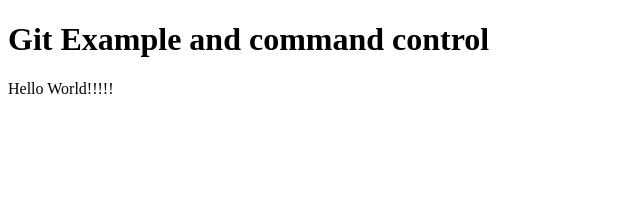
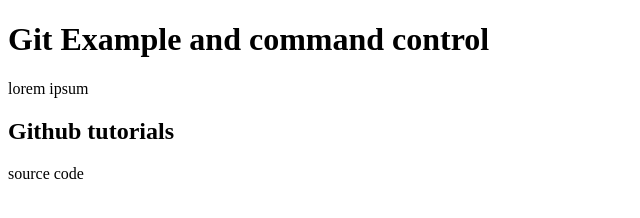
Before and after one commit to toopsie-dev/git-practice, a plain HTML site: page index.html in a window 1280 px wide. Shown: the whole page, without its empty margins (0-640 px from the left). Drawn offline with Linux system fonts and the light colour scheme.

Commit message:
Modified index.html and added sample.txt

```diff
--- a/index.html
+++ b/index.html
@@ -7,6 +7,10 @@
   </head>
   <body>
     <h1>Git Example and command control</h1>
-    <p>Hello World!!!!!</p>
+    <p>lorem ipsum</p>
+    <div class="redstorm">
+      <h2>Github tutorials</h2>
+      <p>source code</p>
+    </div>
   </body>
 </html>
```
Also changed, not shown: sample.txt (added).
